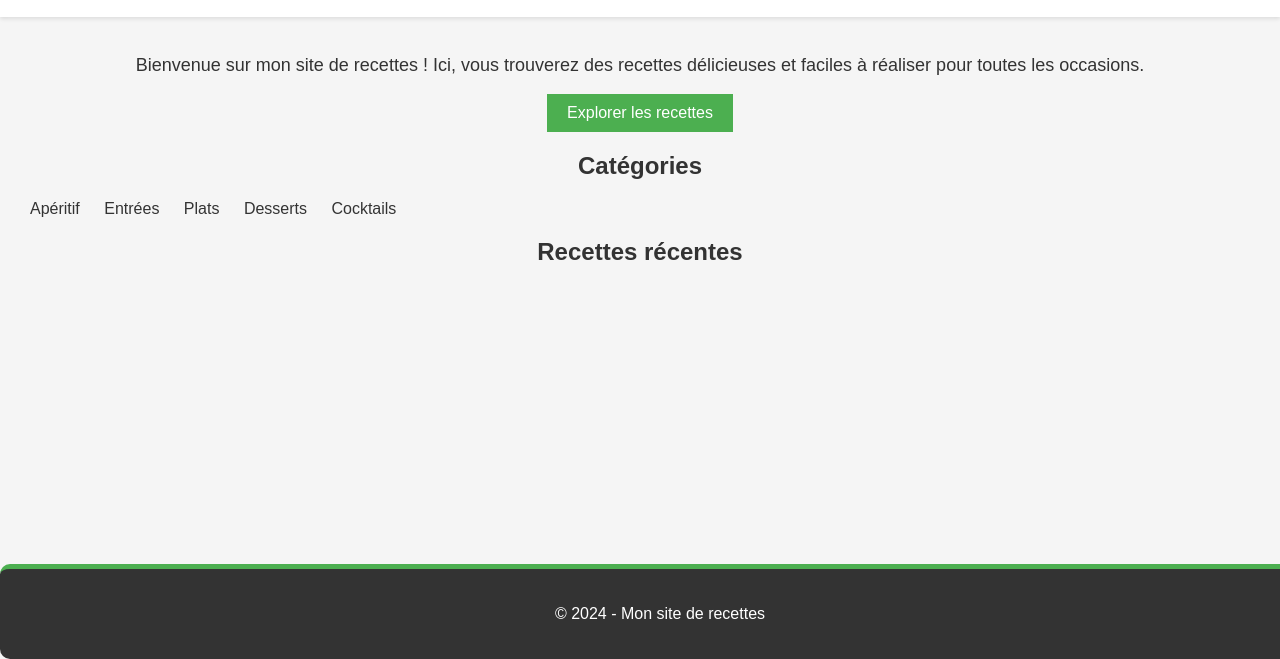
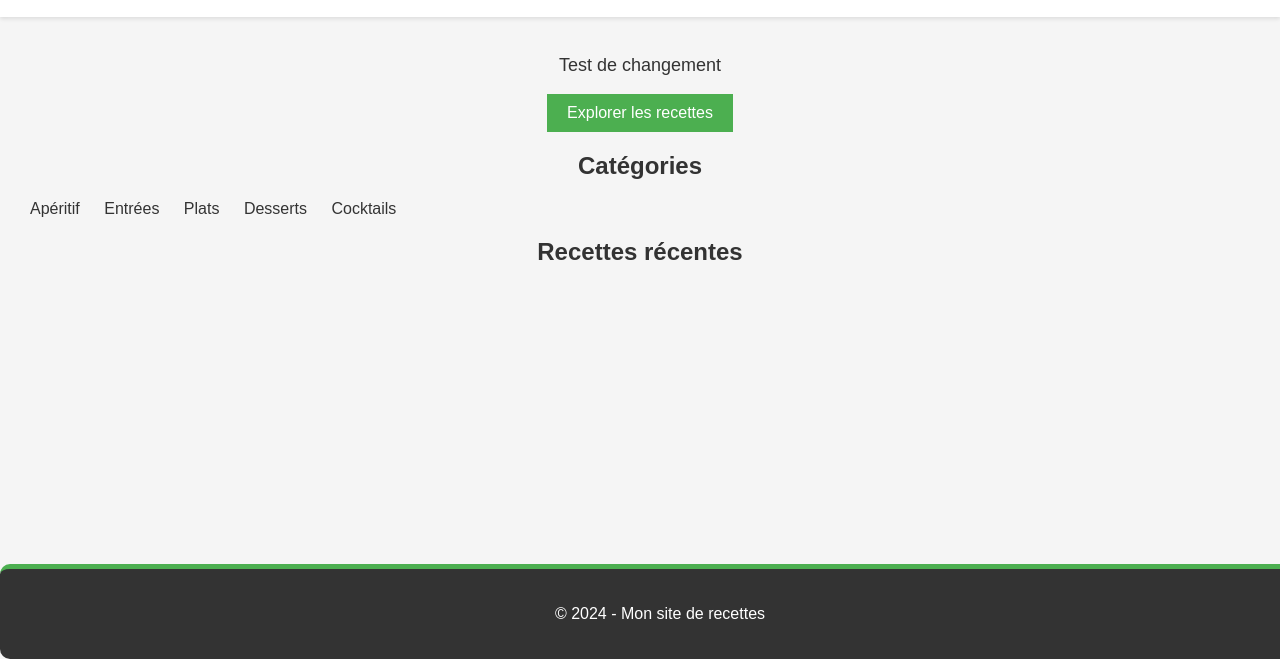
Before and after one commit to Toven612/Recettes_cuisine, a plain HTML site: page index.html in a window 1280 px wide. Shown: the part 141-800 px from the top of the page. Drawn offline with Linux system fonts and the light colour scheme.

```diff
--- a/index.html
+++ b/index.html
@@ -18,7 +18,7 @@
 
     <main>
         <section class="intro">
-            <p>Bienvenue sur mon site de recettes ! Ici, vous trouverez des recettes délicieuses et faciles à réaliser pour toutes les occasions.</p>
+            <p>Test de changement</p>
             <a href="recettes.html" class="btn">Explorer les recettes</a>
         </section>
 
```
